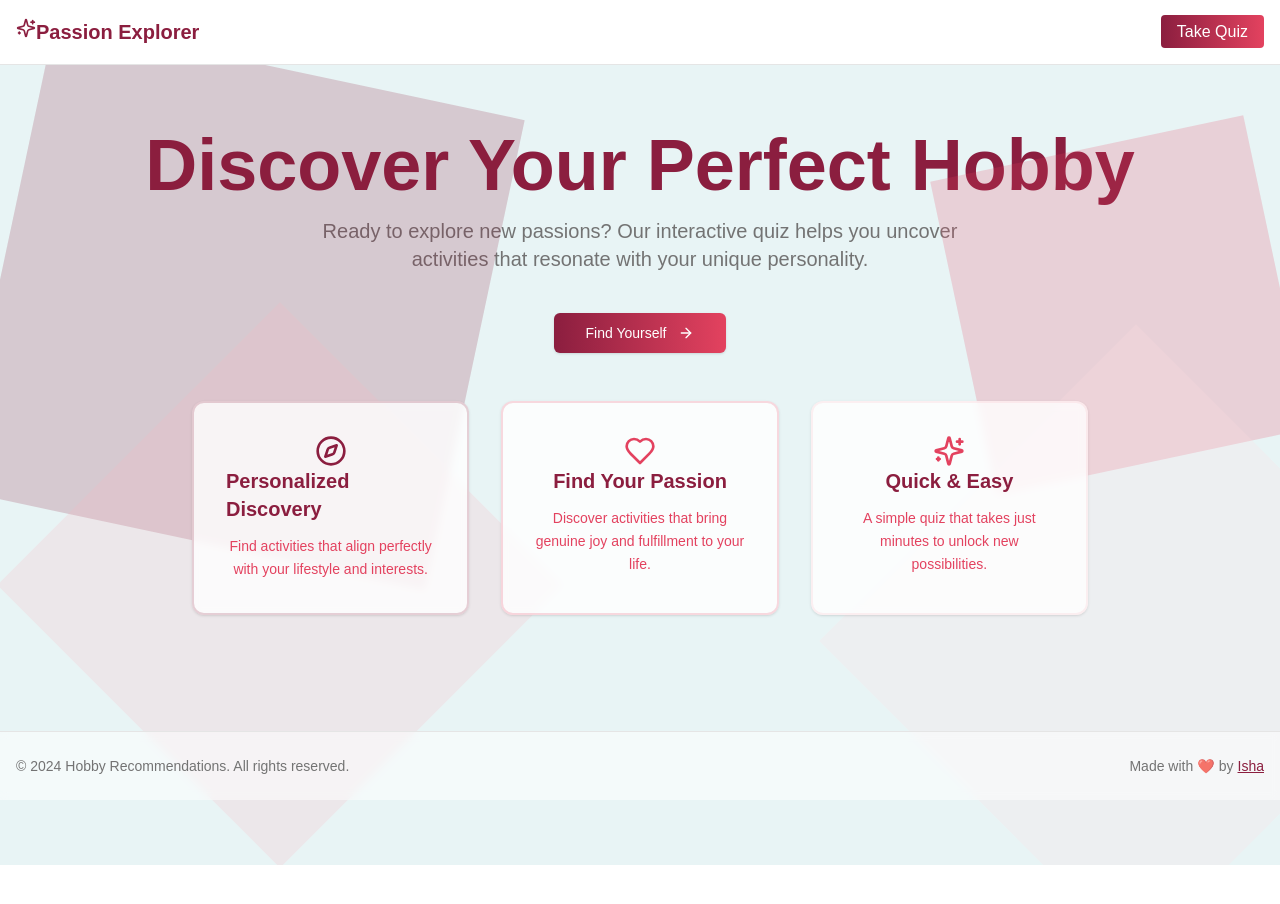
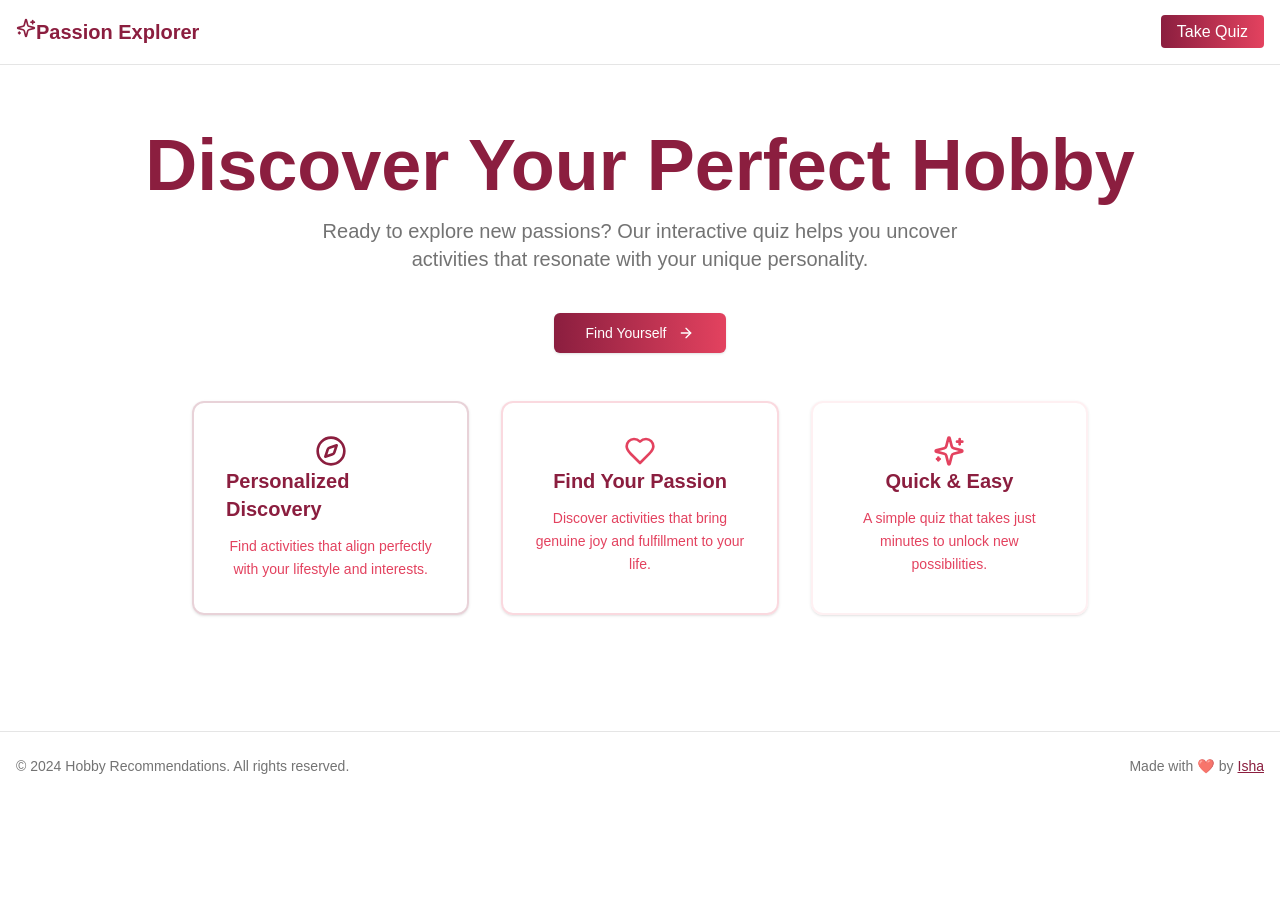
Before and after one commit to courseraisha/hobby-recommendation, a Next.js app: page / in a window 1280 px wide. Shown: the top 904 px of the page. Built offline with nearby package versions, Linux system fonts and the light colour scheme.

Commit message:
done home page

```diff
--- a/src/app/page.js
+++ b/src/app/page.js
@@ -5,14 +5,14 @@
 
 export default function Page() {
   return (
-    <div className="relative min-h-screen overflow-hidden bg-[#E8F4F5]">
+    <div className="relative min-h-screen overflow-hidden bg-[#fff]">
       {/* Decorative elements */}
-      <div className="pointer-events-none absolute inset-0">
+      {/* <div className="pointer-events-none absolute inset-0">
         <div className="absolute left-0 top-0 h-[30rem] w-[30rem] rotate-12 transform bg-[#8B1E3F]/20" />
         <div className="absolute right-0 top-20 h-[20rem] w-[20rem] -rotate-12 transform bg-[#E3425F]/20" />
         <div className="absolute bottom-20 left-20 h-[25rem] w-[25rem] rotate-45 transform bg-[#F7B2BD]/20" />
         <div className="absolute -right-20 bottom-0 h-[28rem] w-[28rem] -rotate-45 transform bg-[#FFDCE1]/20" />
-      </div>
+      </div> */}
 
       <div className="container mx-auto flex min-h-[calc(100vh-12rem)] flex-col items-center justify-center px-4 py-16">
         {/* Hero Section */}
```
